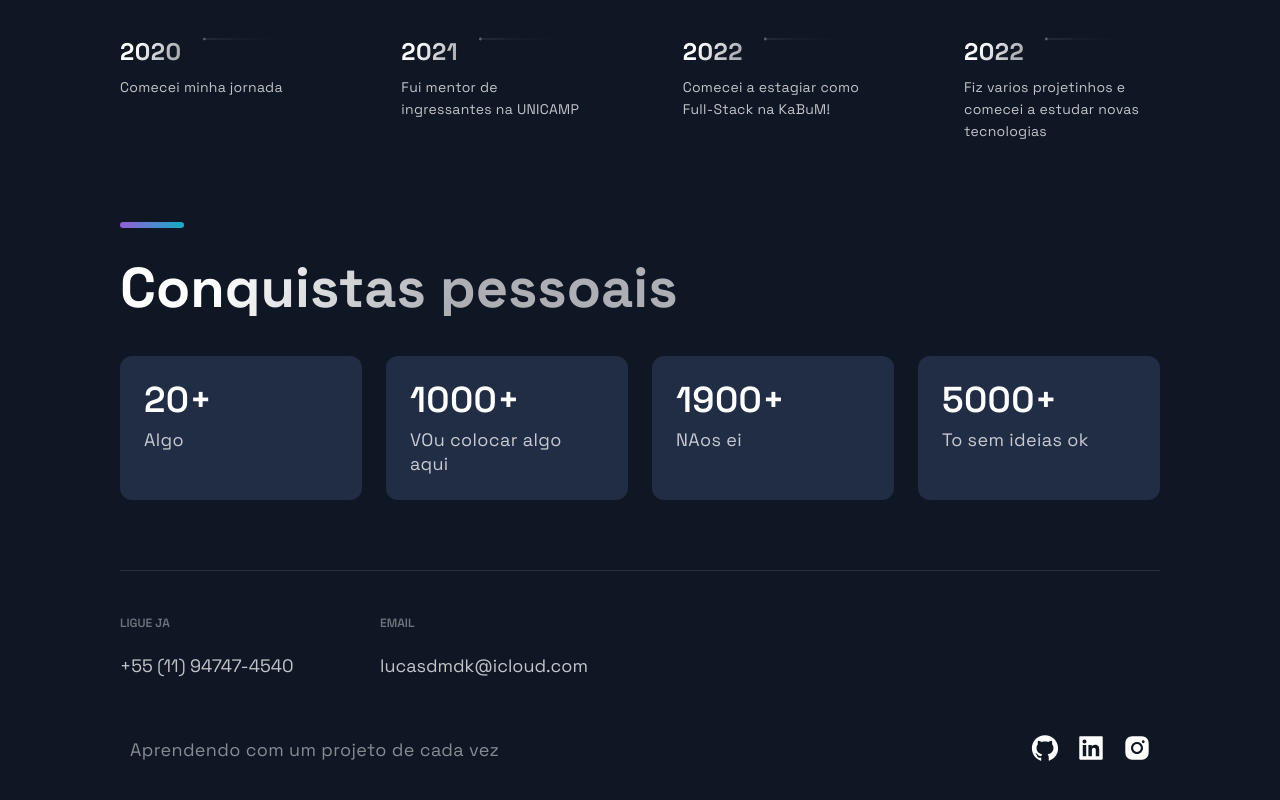
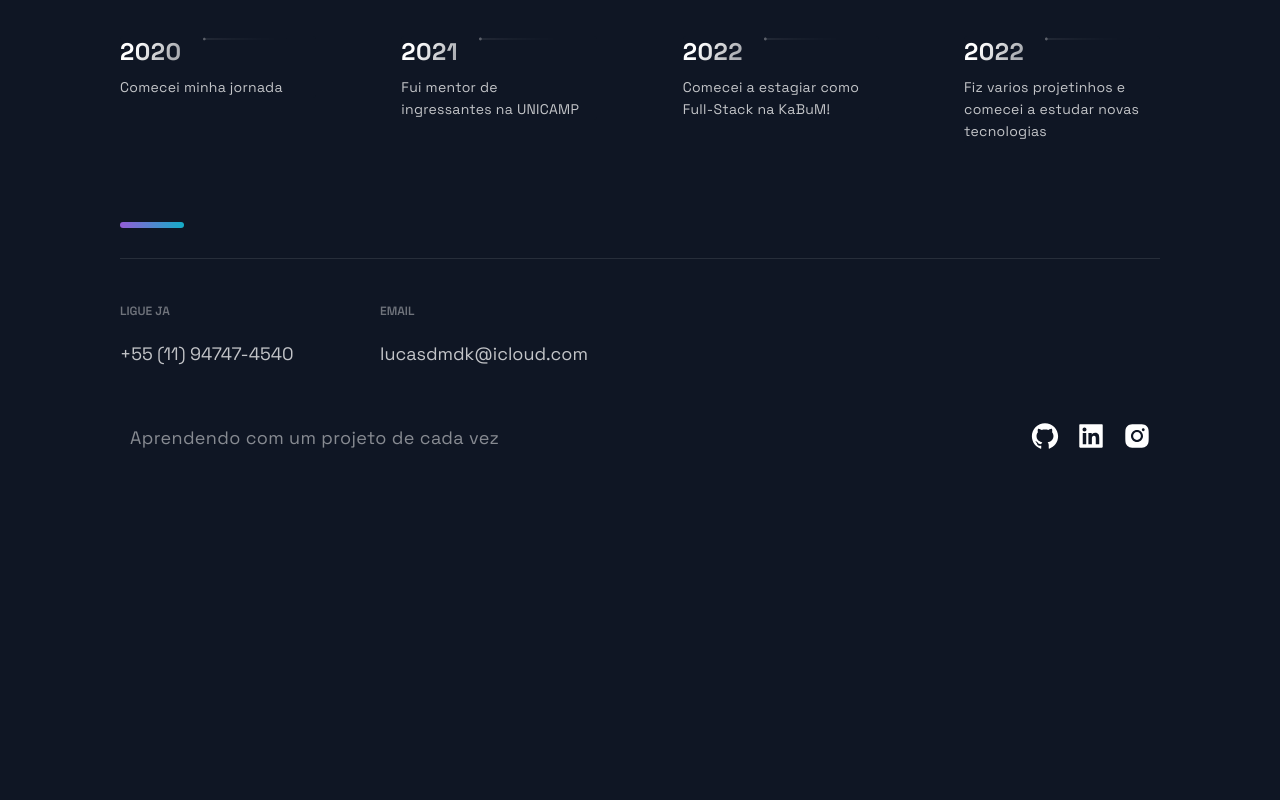
Before and after one commit to DKS-bit/portfolioDKS, a Next.js app: page / in a window 1280 px wide. Shown: the part 3024-3824 px from the top of the page. After the commit the page ends 3538 px from the top, so only its background shows below. Built offline with nearby package versions, Linux system fonts and the light colour scheme.

Commit message:
[feat]-remove acomplishments

```diff
--- a/src/pages/index.js
+++ b/src/pages/index.js
@@ -1,4 +1,3 @@
-import Acomplishments from '../components/Acomplishments/Acomplishments';
 import BgAnimation from '../components/BackgrooundAnimation/BackgroundAnimation';
 import Hero from '../components/Hero/Hero';
 import Projects from '../components/Projects/Projects';
@@ -17,7 +16,6 @@ const Home = () => {
       <Projects />
       <Technologies />
       <Timeline />
-      <Acomplishments />
     </Layout>
   );
 };
```
